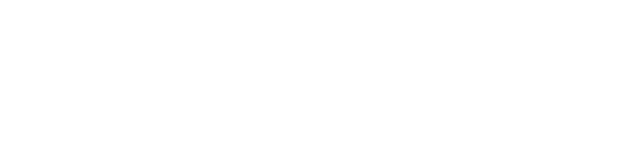
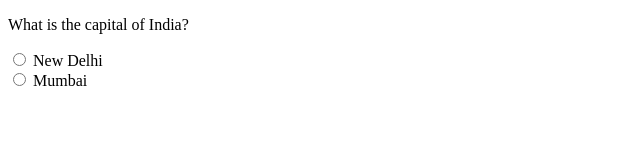
Before and after one commit to acciojob/trivia-Vyshnavi1986, a website: page main.html in a window 1280 px wide. Shown: the whole page, without its empty margins (0-640 px from the left). Drawn offline with Linux system fonts and the light colour scheme.

Commit message:
created a submission

```diff
--- a/main.html
+++ b/main.html
@@ -8,6 +8,13 @@
 
 <body>
 	<!-- the entire body must be written by student -->
+	<form>
+  <p>What is the capital of India?</p>
+  <input type="radio" id="newDelhi" name="capital" value="newDelhi">
+  <label for="newDelhi">New Delhi</label><br>
+  <input type="radio" id="mumbai" name="capital" value="mumbai">
+  <label for="mumbai">Mumbai</label><br>
+</form>
     <script type="text/javascript" src="./script.js">
 </script>
 
```
